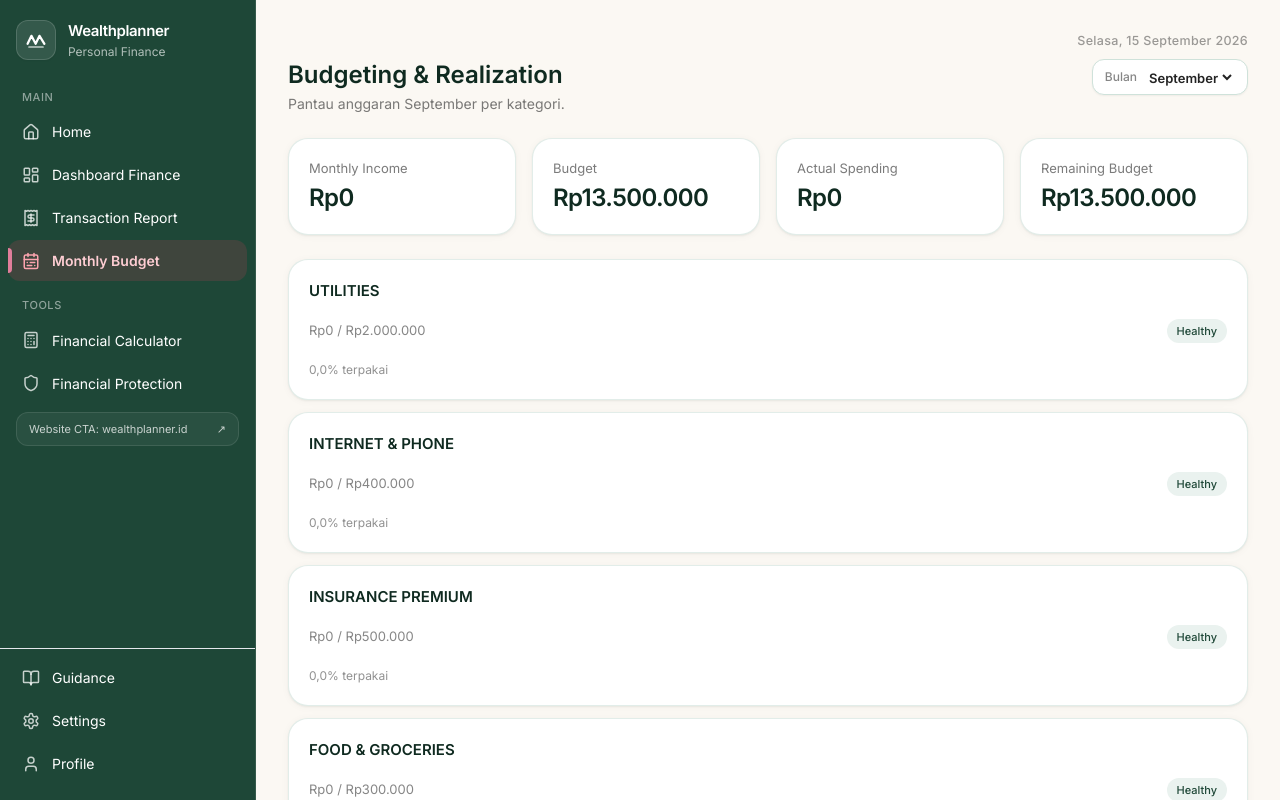
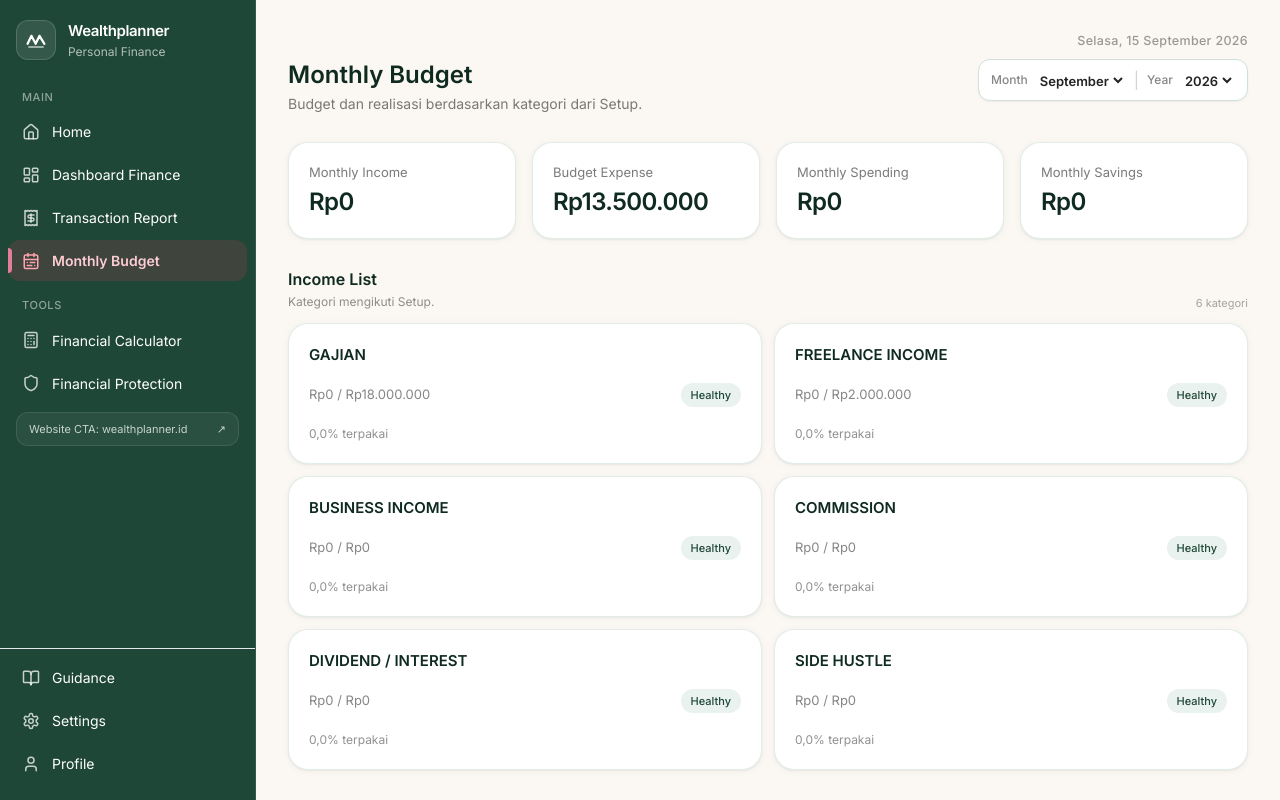
Before and after one commit to jasminework2023/personal-wealthplanner, a React (Vite) app: page /dashboard/budgeting in a window 1280 px wide. Shown: the top 800 px of the page. Built offline with nearby package versions, Linux system fonts and the light colour scheme; the HTML template or start-up script is replaced by a standard one.

Commit message:
Update MonthlyBudgeting.tsx

```diff
--- a/src/pages/MonthlyBudgeting.tsx
+++ b/src/pages/MonthlyBudgeting.tsx
@@ -1,4 +1,4 @@
-import { useEffect, useMemo, useState } from "react";
+import { useEffect, useState } from "react";
 import { Check, Pencil, Loader2 } from "lucide-react";
 import { StatCard } from "../components/StatCard";
 import { ChartCard } from "../components/Card";
@@ -7,170 +7,42 @@ import { formatRupiah, formatPercent } from "../lib/format";
 import { usagePercentage, budgetStatus } from "../data/types";
 import { useFinanceData, getStoredToken } from "../lib/useFinanceData";
 
-function EditableBudgetCard({
-  category,
-  allocation,
-  realization,
-  month,
-  isRealData,
-  onSaved,
-}: {
-  category: string;
-  allocation: number;
-  realization: number;
-  month: string;
-  isRealData: boolean;
-  onSaved: (category: string, amount: number) => void;
-}) {
-  const [editing, setEditing] = useState(false);
-  const [value, setValue] = useState(String(allocation || ""));
-  const [saving, setSaving] = useState(false);
-  const [err, setErr] = useState("");
+const MONTHS = ["January","February","March","April","May","June","July","August","September","October","November","December"];
+const MONTH_LABELS: Record<string,string> = { January:"Januari",February:"Februari",March:"Maret",April:"April",May:"Mei",June:"Juni",July:"Juli",August:"Agustus",September:"September",October:"Oktober",November:"November",December:"Desember" };
+const YEARS = Array.from({length: 7}, (_, i) => new Date().getFullYear() - 3 + i);
 
-  const pct = usagePercentage(realization, allocation);
-  const status = budgetStatus(pct);
+type Row = { category: string; allocation: number; realization: number };
 
-  async function handleSave() {
-    const amount = Number(value.replace(/\D/g, ""));
-    if (isNaN(amount) || amount < 0) {
-      setErr("Masukkan angka yang valid.");
-      return;
-    }
-    setErr("");
-    setSaving(true);
-    try {
-      const token = getStoredToken();
-      const res = await fetch(`${import.meta.env.BASE_URL}api/update-budget`, {
-        method: "POST",
-        headers: { "Content-Type": "application/json" },
-        body: JSON.stringify({ token, category, month, amount }),
-      });
-      const data = await res.json();
-      if (!res.ok) throw new Error(data.error || "Gagal menyimpan");
-      onSaved(category, amount);
-      setEditing(false);
-    } catch (e) {
-      setErr(e instanceof Error ? e.message : "Gagal menyimpan");
-    } finally {
-      setSaving(false);
-    }
-  }
-
-  return (
-    <ChartCard title={category.toUpperCase()}>
-      <div className="flex items-center justify-between mb-1">
-        <p className="text-[13px] text-charcoal/55">
-          {formatRupiah(realization)} / {editing ? "" : formatRupiah(allocation)}
-        </p>
-        <StatusBadge status={status} />
-      </div>
-
-      {editing ? (
-        <div className="flex items-center gap-2 mb-2">
-          <input
-            autoFocus
-            inputMode="numeric"
-            value={value}
-            onChange={(e) => setValue(e.target.value.replace(/\D/g, ""))}
-            className="flex-1 border border-charcoal/15 rounded-lg px-2.5 py-1.5 text-[13px]"
-            placeholder="Budget baru (Rp)"
-          />
-          <button
-            onClick={handleSave}
-            disabled={saving}
-            className="bg-forest-600 text-white rounded-lg p-1.5 hover:bg-forest-700 disabled:opacity-50"
-          >
-            {saving ? <Loader2 size={14} className="animate-spin" /> : <Check size={14} />}
-          </button>
-        </div>
-      ) : (
-        <>
-          <BudgetProgressBar usagePct={pct} />
-          <div className="flex items-center justify-between mt-1.5">
-            <p className="text-[12px] text-charcoal/50">{formatPercent(pct)} terpakai</p>
-            {isRealData && (
-              <button
-                onClick={() => {
-                  setValue(String(allocation || ""));
-                  setEditing(true);
-                }}
-                className="text-[12px] text-forest-700 flex items-center gap-1 hover:underline"
-              >
-                <Pencil size={11} /> Edit
-              </button>
-            )}
-          </div>
-        </>
-      )}
-      {err && <p className="text-[12px] text-rose-600 mt-1">{err}</p>}
-    </ChartCard>
-  );
+function EditableBudgetCard({ category, allocation, realization, month, type, isRealData, onSaved }: { category:string; allocation:number; realization:number; month:string; type:"Income"|"Expense"|"Saving"; isRealData:boolean; onSaved:(category:string, amount:number)=>void }) {
+  const [editing,setEditing]=useState(false); const [value,setValue]=useState(String(allocation||"")); const [saving,setSaving]=useState(false); const [err,setErr]=useState("");
+  const pct=usagePercentage(realization,allocation); const status=budgetStatus(pct);
+  async function handleSave(){ const amount=Number(value.replace(/\D/g,"")); if(!Number.isFinite(amount)||amount<0){setErr("Masukkan angka yang valid.");return;} setSaving(true);setErr(""); try{const token=getStoredToken();const res=await fetch(`${import.meta.env.BASE_URL}api/update-budget`,{method:"POST",headers:{"Content-Type":"application/json"},body:JSON.stringify({token,type,category,month,amount})});const data=await res.json();if(!res.ok)throw new Error(data.error||"Gagal menyimpan");onSaved(category,amount);setEditing(false);window.dispatchEvent(new CustomEvent("wealthplanner:budget-updated"));}catch(e){setErr(e instanceof Error?e.message:"Gagal menyimpan");}finally{setSaving(false);}}
+  return <ChartCard title={category.toUpperCase()}>
+    <div className="flex items-center justify-between mb-1"><p className="text-[13px] text-charcoal/55">{formatRupiah(realization)} / {formatRupiah(allocation)}</p><StatusBadge status={status}/></div>
+    {editing ? <div className="flex items-center gap-2 mb-2"><input autoFocus inputMode="numeric" value={value} onChange={e=>setValue(e.target.value.replace(/\D/g,""))} className="flex-1 border border-charcoal/15 rounded-lg px-2.5 py-1.5 text-[13px]" placeholder="Budget baru (Rp)"/><button onClick={handleSave} disabled={saving} className="bg-forest-600 text-white rounded-lg p-1.5 disabled:opacity-50">{saving?<Loader2 size={14} className="animate-spin"/>:<Check size={14}/>}</button></div> : <><BudgetProgressBar usagePct={pct}/><div className="flex items-center justify-between mt-1.5"><p className="text-[12px] text-charcoal/50">{formatPercent(pct)} terpakai</p>{isRealData&&<button onClick={()=>{setValue(String(allocation||""));setEditing(true)}} className="text-[12px] text-forest-700 flex items-center gap-1 hover:underline"><Pencil size={11}/> Edit</button>}</div></>}
+    {err&&<p className="text-[12px] text-rose-600 mt-1">{err}</p>}
+  </ChartCard>;
 }
 
-const MONTHS = [
-  "January", "February", "March", "April", "May", "June",
-  "July", "August", "September", "October", "November", "December",
-];
-const MONTH_LABELS: Record<string, string> = {
-  January: "Januari", February: "Februari", March: "Maret", April: "April",
-  May: "Mei", June: "Juni", July: "Juli", August: "Agustus",
-  September: "September", October: "Oktober", November: "November", December: "Desember",
-};
+function BudgetSection({ title, rows, type, month, isRealData, onSaved }: { title:string; rows:Row[]; type:"Income"|"Expense"|"Saving"; month:string; isRealData:boolean; onSaved:(type:string,category:string,amount:number)=>void }) {
+  return <section><div className="flex items-end justify-between mb-3"><div><h2 className="text-[16px] font-semibold text-forest-900">{title}</h2><p className="text-[12px] text-charcoal/50 mt-0.5">Kategori mengikuti Setup.</p></div><span className="text-[11px] text-charcoal/40">{rows.length} kategori</span></div><div className="grid gap-3 md:grid-cols-2">{rows.map(c=><EditableBudgetCard key={c.category} {...c} type={type} month={month} isRealData={isRealData} onSaved={(category,amount)=>onSaved(type,category,amount)}/>)}</div></section>;
+}
 
-export function MonthlyBudgeting() {
-  const currentMonth = new Date().toLocaleString("en-US", { month: "long" });
-  const [selectedMonth, setSelectedMonth] = useState(currentMonth);
-  const { isRealData, loading, month, totalIncome, totalExpense, byCategory } = useFinanceData(selectedMonth);
-  const [overrides, setOverrides] = useState<Record<string, number>>({});
-
-  useEffect(() => {
-    setOverrides({});
-  }, [selectedMonth]);
-
-  const expenseRows = byCategory("Expense").map((c) => ({
-    ...c,
-    allocation: overrides[c.category] ?? c.allocation,
-  }));
-  const budgetExpensePlan = expenseRows.reduce((s, c) => s + c.allocation, 0);
-  const remaining = budgetExpensePlan - totalExpense;
-
-  return (
-    <div className="flex flex-col gap-6">
-      <div className="flex items-start justify-between flex-wrap gap-3">
-        <div>
-          <h1 className="text-2xl font-semibold text-forest-900">Budgeting &amp; Realization</h1>
-<p className="text-[14px] text-charcoal/60 mt-0.5">
-            Pantau anggaran {MONTH_LABELS[month] || month} per kategori.
-            {loading && " Memuat data..."}
-          </p>
-        </div>
-        <label className="flex items-center gap-2 rounded-xl border border-forest-100 bg-white px-3 py-2 shadow-sm">
-          <span className="text-[12px] font-medium text-charcoal/55">Bulan</span>
-          <select value={selectedMonth} onChange={(e) => setSelectedMonth(e.target.value)} className="bg-transparent text-[13px] font-semibold text-forest-800 outline-none">
-            {MONTHS.map((m) => <option key={m} value={m}>{MONTH_LABELS[m]}</option>)}
-          </select>
-        </label>
-      </div>
-      <div className="grid grid-cols-2 lg:grid-cols-4 gap-4">
-        <StatCard label="Monthly Income" value={formatRupiah(totalIncome)} tone="forest" />
-        <StatCard label="Budget" value={formatRupiah(budgetExpensePlan)} tone="neutral" />
-        <StatCard label="Actual Spending" value={formatRupiah(totalExpense)} tone="rose" />
-        <StatCard label="Remaining Budget" value={formatRupiah(remaining)} tone={remaining < 0 ? "rose" : "forest"} />
-      </div>
-
-      <div className="flex flex-col gap-3">
-        {expenseRows.map((c) => (
-          <EditableBudgetCard
-            key={c.category}
-            category={c.category}
-            allocation={c.allocation}
-            realization={c.realization}
-            month={month}
-            isRealData={isRealData}
-            onSaved={(category, amount) => setOverrides((o) => ({ ...o, [category]: amount }))}
-          />
-        ))}
-      </div>
-    </div>
-  );
+export function MonthlyBudgeting(){
+  const now=new Date(); const [selectedMonth,setSelectedMonth]=useState(MONTHS[now.getMonth()]); const [selectedYear,setSelectedYear]=useState(now.getFullYear());
+  const {isRealData,loading,month,totalIncome,totalExpense,totalSaving,byCategory}=useFinanceData(selectedMonth,false,selectedYear);
+  const [overrides,setOverrides]=useState<Record<string,number>>({});
+  useEffect(()=>setOverrides({}),[selectedMonth,selectedYear]);
+  const rows=(type:"Income"|"Expense"|"Saving")=>byCategory(type).map(c=>({...c,allocation:overrides[`${type}:${c.category}`]??c.allocation}));
+  const incomeRows=rows("Income"), expenseRows=rows("Expense"), savingRows=rows("Saving");
+  const budgetExpense=expenseRows.reduce((s,c)=>s+c.allocation,0); const remaining=budgetExpense-totalExpense;
+  const onSaved=(type:string,category:string,amount:number)=>setOverrides(o=>({...o,[`${type}:${category}`]:amount}));
+  return <div className="flex flex-col gap-7">
+    <div className="flex items-start justify-between flex-wrap gap-3"><div><h1 className="text-2xl font-semibold text-forest-900">Monthly Budget</h1><p className="text-[14px] text-charcoal/60 mt-0.5">Budget dan realisasi berdasarkan kategori dari Setup.{loading&&" Memuat data..."}</p></div><div className="flex items-center gap-2 rounded-xl border border-forest-100 bg-white px-3 py-2 shadow-sm"><span className="text-[12px] font-medium text-charcoal/55">Month</span><select value={selectedMonth} onChange={e=>setSelectedMonth(e.target.value)} className="bg-transparent text-[13px] font-semibold text-forest-800 outline-none">{MONTHS.map(m=><option key={m} value={m}>{MONTH_LABELS[m]}</option>)}</select><span className="text-charcoal/20">|</span><span className="text-[12px] font-medium text-charcoal/55">Year</span><select value={selectedYear} onChange={e=>setSelectedYear(Number(e.target.value))} className="bg-transparent text-[13px] font-semibold text-forest-800 outline-none">{YEARS.map(y=><option key={y} value={y}>{y}</option>)}</select></div></div>
+    <div className="grid grid-cols-2 lg:grid-cols-4 gap-4"><StatCard label="Monthly Income" value={formatRupiah(totalIncome)} tone="forest"/><StatCard label="Budget Expense" value={budgetExpense>0?formatRupiah(budgetExpense):"Belum Aktivasi Budget"} tone="neutral"/><StatCard label="Monthly Spending" value={formatRupiah(totalExpense)} tone="rose"/><StatCard label="Monthly Savings" value={formatRupiah(totalSaving)} tone="forest"/></div>
+    <BudgetSection title="Income List" rows={incomeRows} type="Income" month={month} isRealData={isRealData} onSaved={onSaved}/>
+    <BudgetSection title="Expense List" rows={expenseRows} type="Expense" month={month} isRealData={isRealData} onSaved={onSaved}/>
+    <BudgetSection title="Saving List" rows={savingRows} type="Saving" month={month} isRealData={isRealData} onSaved={onSaved}/>
+    <div className="rounded-xl border border-charcoal/8 bg-white p-4"><div className="flex items-center justify-between"><span className="text-[13px] font-semibold text-forest-900">Remaining Expense Budget</span><span className={`text-[16px] font-bold ${remaining<0?"text-rose-700":"text-forest-700"}`}>{formatRupiah(remaining)}</span></div></div>
+  </div>;
 }
```
